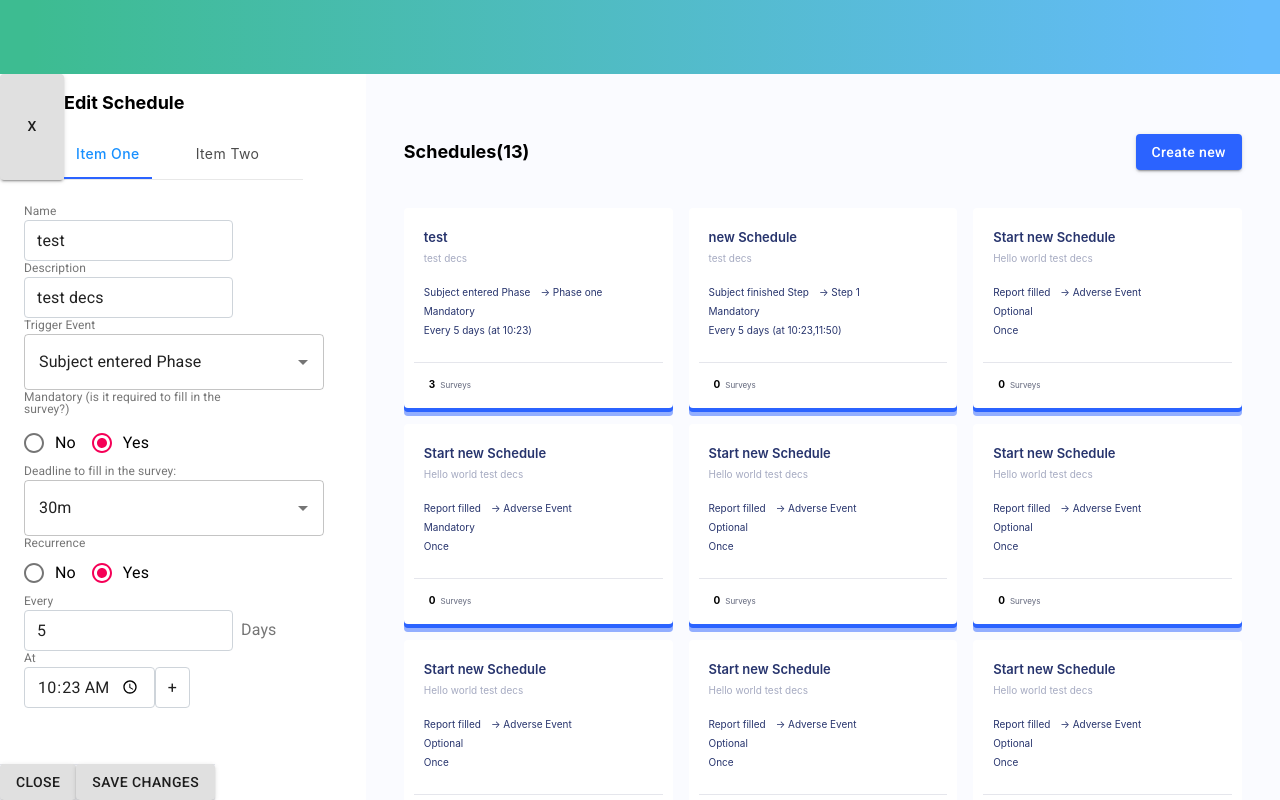
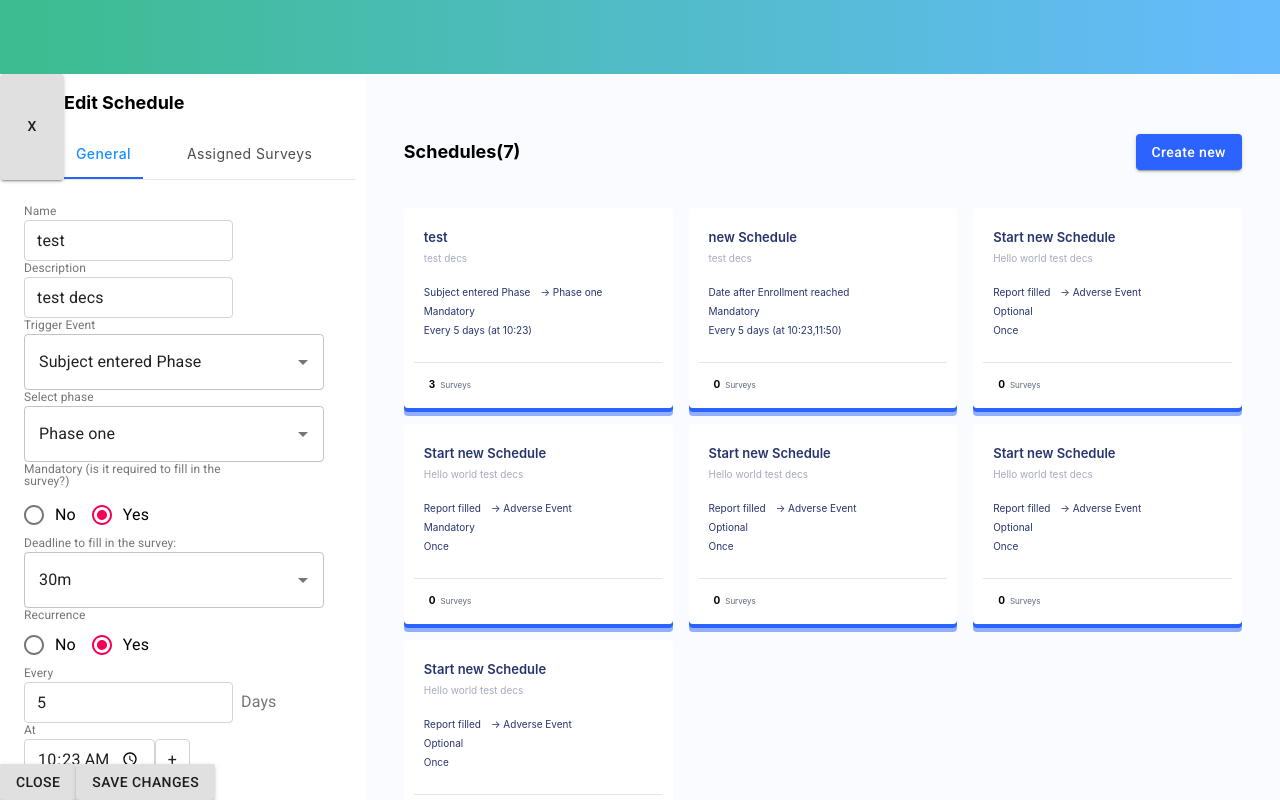
Before and after one commit to GyGaByyyTe/schedule_front, a React (Create React App) app: page / in a window 1280 px wide. Both pictures are taken after a click on the element 538 px from the left and 308 px from the top of the page. Built offline with nearby package versions, Linux system fonts and the light colour scheme.

Commit message:
Add change trigger handler

```diff
--- a/src/App/mainReducer.js
+++ b/src/App/mainReducer.js
@@ -25,7 +25,7 @@ const schedules = [
     name: "new Schedule",
     description: "test decs",
     trigger: {
-      id: 2,
+      id: 4,
       option: 1,
     },
     mandatory: {
@@ -71,7 +71,8 @@ const schedules = [
       state: false,
     },
     surveys: []
-  }, {
+  },
+  {
     id: 5,
     name: "Start new Schedule",
     description: "Hello world test decs",
@@ -89,102 +90,6 @@ const schedules = [
   },
   {
     id: 6,
-    name: "Start new Schedule",
-    description: "Hello world test decs",
-    trigger: {
-      id: 5,
-      option: 2,
-    },
-    mandatory: {
-      state: false,
-    },
-    recurrence: {
-      state: false,
-    },
-    surveys: []
-  },
-  {
-    id: 7,
-    name: "Start new Schedule",
-    description: "Hello world test decs",
-    trigger: {
-      id: 5,
-      option: 2,
-    },
-    mandatory: {
-      state: false,
-    },
-    recurrence: {
-      state: false,
-    },
-    surveys: []
-  },
-  {
-    id: 8,
-    name: "Start new Schedule",
-    description: "Hello world test decs",
-    trigger: {
-      id: 5,
-      option: 2,
-    },
-    mandatory: {
-      state: false,
-    },
-    recurrence: {
-      state: false,
-    },
-    surveys: []
-  },
-  {
-    id: 9,
-    name: "Start new Schedule",
-    description: "Hello world test decs",
-    trigger: {
-      id: 5,
-      option: 2,
-    },
-    mandatory: {
-      state: false,
-    },
-    recurrence: {
-      state: false,
-    },
-    surveys: []
-  },
-  {
-    id: 10,
-    name: "Start new Schedule",
-    description: "Hello world test decs",
-    trigger: {
-      id: 5,
-      option: 2,
-    },
-    mandatory: {
-      state: false,
-    },
-    recurrence: {
-      state: false,
-    },
-    surveys: []
-  },
-  {
-    id: 11,
-    name: "Start new Schedule",
-    description: "Hello world test decs",
-    trigger: {
-      id: 5,
-      option: 2,
-    },
-    mandatory: {
-      state: false,
-    },
-    recurrence: {
-      state: false,
-    },
-    surveys: []
-  },
-  {
-    id: 12,
     name: "Start new Schedule",
     description: "Hello world test decs",
     trigger: {
--- /dev/null
+++ b/src/CustomFields/CustomAutocomplete/index.js
@@ -0,0 +1,18 @@
+import React from "react";
+import TextField from "@material-ui/core/TextField";
+import Autocomplete from "@material-ui/lab/Autocomplete";
+
+const CustomAutocomplete = ({ id, model }) => {
+  return <Autocomplete
+      id={id}
+      value={model.value}
+      options={model.options}
+      getOptionLabel={(option) => option.title}
+      getOptionSelected={(option, newValue) => option?.value === newValue?.value}
+      onChange={(event, newValue) => model.onChange(newValue)}
+      style={{ width: 300 }}
+      renderInput={(params) => <TextField {...params} variant="outlined"/>}
+  />
+}
+
+export default CustomAutocomplete;
--- a/src/Editor/index.js
+++ b/src/Editor/index.js
@@ -86,8 +86,8 @@ const Editor = () => {
           <div>
             <h3 className={classes.title}>Edit Schedule</h3>
             <CustomTabs value={tabValue} onChange={handleTabChange}>
-              <CustomTab label="Item One"/>
-              <CustomTab label="Item Two"/>
+              <CustomTab label="General"/>
+              <CustomTab label="Assigned Surveys"/>
             </CustomTabs>
           </div>
         </div>
--- a/src/FormHandler/index.js
+++ b/src/FormHandler/index.js
@@ -3,14 +3,13 @@ import Box from "@material-ui/core/Box";
 import Typography from "@material-ui/core/Typography";
 import PropTypes from "prop-types";
 import InputLabel from "@material-ui/core/InputLabel";
-import Autocomplete from '@material-ui/lab/Autocomplete';
 import CustomInput from "../CustomInput";
 import useFormHandler from "./useFormHandler";
-import TextField from "@material-ui/core/TextField";
 import RadioGroup from "@material-ui/core/RadioGroup";
 import FormControlLabel from "@material-ui/core/FormControlLabel";
 import Radio from "@material-ui/core/Radio";
 import InputAdornment from "@material-ui/core/InputAdornment";
+import CustomAutocomplete from "../CustomFields/CustomAutocomplete";
 
 function TabPanel(props) {
   const { children, value, index, ...other } = props;
@@ -49,7 +48,6 @@ const FormHandler = ({ value }) => {
           </InputLabel>
           <CustomInput required
                        id="name"
-                       name="name"
                        value={schedule.name.value}
                        onChange={schedule.name.onChange}/>
 
@@ -57,32 +55,36 @@ const FormHandler = ({ value }) => {
             Description
           </InputLabel>
           <CustomInput id="description"
-                       name="description"
                        value={schedule.description.value}
                        onChange={schedule.description.onChange}/>
 
           <InputLabel shrink htmlFor="trigger">
             Trigger Event
           </InputLabel>
-          <Autocomplete
-              value={schedule.triggers.value}
-              options={schedule.triggers.options}
-              getOptionLabel={(option) => option.title}
-              getOptionSelected={(option, newValue) =>
-                  option?.value === newValue?.value}
-              onChange={(event, newValue) =>
-                  schedule.triggers.onChange(newValue)}
-              style={{ width: 300 }}
-              renderInput={(params) => <TextField {...params} variant="outlined"/>}
-          />
+          <CustomAutocomplete id="trigger" model={schedule.triggers}/>
+
+          {schedule.triggerExtension.label &&
+          <InputLabel shrink htmlFor="triggerExtension">
+            {schedule.triggerExtension.label}
+          </InputLabel>
+          }
+          {schedule.triggerExtension.options
+              ? (<CustomAutocomplete id="triggerExtension" model={schedule.triggerExtension}/>)
+              : schedule.triggerExtension.value !== null &&
+              (<CustomInput id="triggerExtension"
+                            inputProps={{ min: "0", step: "1" }}
+                            endAdornment={<InputAdornment
+                                position="end">Days</InputAdornment>}
+                            type="number"
+                            value={schedule.triggerExtension.value}
+                            onChange={schedule.triggerExtension.onChange}/>)
+          }
 
           <InputLabel shrink htmlFor="mandatory">
             Mandatory (is it required to fill in the survey?)
           </InputLabel>
-          <RadioGroup id="mandatory"
-                      name="mandatory"
+          <RadioGroup id="mandatory" row name="mandatory"
                       value={schedule.mandatory.value}
-                      row
                       onChange={schedule.mandatory.onChange}>
             <FormControlLabel value="false" control={<Radio/>} label="No"/>
             <FormControlLabel value="true" control={<Radio/>} label="Yes"/>
@@ -92,27 +94,15 @@ const FormHandler = ({ value }) => {
             <InputLabel shrink htmlFor="deadline">
               Deadline to fill in the survey:
             </InputLabel>
-            <Autocomplete
-                value={schedule.deadline.value}
-                options={schedule.deadline.options}
-                getOptionLabel={(option) => option.title}
-                getOptionSelected={(option, newValue) =>
-                    option?.value === newValue?.value}
-                onChange={(event, newValue) =>
-                    schedule.deadline.onChange(newValue)}
-                style={{ width: 300 }}
-                renderInput={(params) => <TextField {...params} variant="outlined"/>}
-            />
+            <CustomAutocomplete id="deadline" model={schedule.deadline}/>
           </React.Fragment>
           }
 
           <InputLabel shrink htmlFor="recurrence">
             Recurrence
           </InputLabel>
-          <RadioGroup id="recurrence"
-                      name="recurrence"
+          <RadioGroup id="recurrence" row
                       value={schedule.recurrence.value}
-                      row
                       onChange={schedule.recurrence.onChange}>
             <FormControlLabel value="false" control={<Radio/>} label="No"/>
             <FormControlLabel value="true" control={<Radio/>} label="Yes"/>
@@ -122,7 +112,7 @@ const FormHandler = ({ value }) => {
             <InputLabel shrink htmlFor="everyDays">
               Every
             </InputLabel>
-            <CustomInput id="everyDays" name="everyDays"
+            <CustomInput id="everyDays"
                          inputProps={{ min: "0", step: "1" }}
                          endAdornment={<InputAdornment position="end">Days</InputAdornment>}
                          type="number"
@@ -134,17 +124,14 @@ const FormHandler = ({ value }) => {
             </InputLabel>
             {schedule.time.value.map((time, id) => (
                 <CustomInput id={`${time}#${id}`}
-                             inputProps={{
-                               step: 300, // 5 min
-                             }}
+                             inputProps={{ step: 300 }}
                              type="time"
                              value={time}
                              onChange={schedule.time.onChange}/>
             ))}
-            <CustomInput
-                type="button"
-                value="+"
-                onClick={schedule.time.addTime}/>
+            <CustomInput type="button"
+                         value="+"
+                         onClick={schedule.time.addTime}/>
 
           </React.Fragment>
           }
--- a/src/FormHandler/useFormHandler.js
+++ b/src/FormHandler/useFormHandler.js
@@ -1,19 +1,38 @@
+import {useEffect, useMemo, useState} from "react";
 import {useSelector} from "react-redux";
 import {getActiveSchedule, getDeadlines, getTriggers} from "../App/mainReducer";
-import {useEffect, useMemo, useState} from "react";
 
 const defaultOption = { title: "", value: 0 };
 
 const fillOption = (field) => field ? { title: field.name, value: field.id } : defaultOption;
 
+const getTriggerExtension = (trigger, schedule) => {
+  if (trigger?.select) {
+    return {
+      value: fillOption(trigger.select.options.find(o => o.id === schedule.trigger.option)),
+      options: trigger.select.options,
+    }
+  } else if (trigger?.number) {
+    return { value: schedule.trigger.option }
+  } else {
+    return {
+      value: null,
+    }
+  }
+}
+
 const init = (schedule, triggerArray = [], deadlineArray = []) => {
   const trigger = triggerArray.find(t => t.id === schedule.trigger.id);
+  const triggerExtension = trigger?.select || trigger?.number || null;
+  const triggerExtensionLabel = triggerExtension?.label || "";
   const isMandatory = schedule.mandatory.state;
   const deadline = isMandatory && deadlineArray.find(d => d.id === schedule.mandatory.deadline);
   return {
     name: schedule.name || "",
     description: schedule.description || "",
     trigger: fillOption(trigger),
+    triggerExtension: getTriggerExtension(trigger, schedule),
+    triggerExtensionLabel: triggerExtensionLabel,
     mandatory: isMandatory ? "true" : "false",
     deadline: fillOption(deadline),
     recurrence: schedule.recurrence.state ? "true" : "false",
@@ -28,11 +47,12 @@ const useFormHandler = () => {
   const activeSchedule = useSelector(getActiveSchedule);
   const triggers = useSelector(getTriggers);
   const deadlines = useSelector(getDeadlines);
-
   const initSchedule = init(activeSchedule, triggers, deadlines);
   const [name, setName] = useState(initSchedule.name);
   const [description, setDescription] = useState(initSchedule.description);
   const [trigger, setTrigger] = useState(initSchedule.trigger);
+  const [triggerExtension, setTriggerExtension] = useState(initSchedule.triggerExtension);
+  const [triggerExtensionLabel, setTriggerExtensionLabel] = useState(initSchedule.triggerExtensionLabel);
   const [mandatory, setMandatory] = useState(initSchedule.mandatory);
   const [deadline, setDeadline] = useState(initSchedule.deadline);
   const [recurrence, setRecurrence] = useState(initSchedule.recurrence);
@@ -51,11 +71,25 @@ const useFormHandler = () => {
     setTimes(newSchedule.times);
   }, [activeSchedule, triggers, deadlines])
 
+  useEffect(() => {
+    if (trigger) {
+      const newSchedule = init({
+        ...activeSchedule, trigger: {
+          id: trigger.value,
+          option: activeSchedule.trigger.option || 0
+        }
+      }, triggers, deadlines);
+      setTriggerExtension(newSchedule.triggerExtension);
+      setTriggerExtensionLabel(newSchedule.triggerExtensionLabel);
+    }
+  }, [trigger, triggers, deadlines, activeSchedule])
+
   const handleInputChange = (setter) => (e) => {
     const { value } = e.target;
-    // console.log(e.target);
     setter(value);
   }
+
+  const checkNewSelectValue = (newValue) => newValue === null ? defaultOption : newValue;
 
   return {
     schedule: {
@@ -70,7 +104,27 @@ const useFormHandler = () => {
       triggers: {
         options: useMemo(() => [defaultOption, ...triggers.map(t => ({ title: t.name, value: t.id }))], [triggers]),
         value: trigger,
-        onChange: setTrigger,
+        onChange: (newValue) => setTrigger(checkNewSelectValue(newValue)),
+      },
+      triggerExtension: {
+        label: triggerExtensionLabel,
+        value: triggerExtension?.options ? {
+          title: triggerExtension.value.title,
+          value: triggerExtension.value.value,
+        } : triggerExtension.value,
+        options: useMemo(() => triggerExtension?.options
+            ? [defaultOption, ...triggerExtension.options.map(t => ({
+              title: t.name,
+              value: t.id
+            }))]
+            : null, [triggerExtension]),
+        onChange: triggerExtension?.options
+            ? (newValue) =>
+                setTriggerExtension({
+                  ...triggerExtension,
+                  value: checkNewSelectValue(newValue)
+                })
+            : handleInputChange((value) => setTriggerExtension({ value })),
       },
       mandatory: {
         value: mandatory,
--- a/src/ScheduleCard/useScheduleCard.js
+++ b/src/ScheduleCard/useScheduleCard.js
@@ -13,7 +13,7 @@ const useScheduleCard = ({ schedule }) => {
       description: schedule.description,
       trigger: {
         name: triggerData.name,
-        option: triggerOption.name,
+        option: triggerOption?.name,
       },
       mandatory: schedule.mandatory.state ? "Mandatory" : "Optional",
       recurrence: recurrence.state ? `Every ${recurrence.everyDays} days${recTimes}` : "Once",
```
Also changed, not shown: 1 other file (tests, documents, lock files or other folders).
